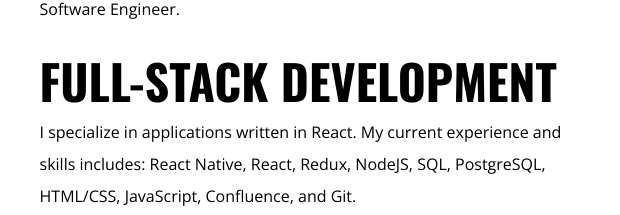
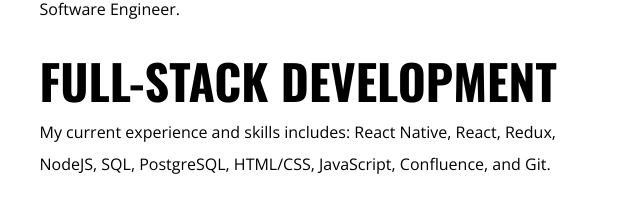
Before and after one commit to wb1110/portfolio, a website: page about.html in a window 1280 px wide. Shown: the part 611-826 px from the top of the page, 324-944 px from the left. Drawn offline with nearby package versions, Linux system fonts and the light colour scheme.

Commit message:
line update

```diff
--- a/about.html
+++ b/about.html
@@ -91,10 +91,8 @@
                 </section>
                 <section class="about">
                     <h1>FULL-STACK DEVELOPMENT</h1>
-                    <p>I specialize in applications written in React.
-
+                    <p>
                         My current experience and skills includes: React Native, React, Redux, NodeJS, SQL, PostgreSQL,  HTML/CSS, JavaScript, Confluence, and Git.
-
                     </p>
                 </section>
                 <section class="about">
```
